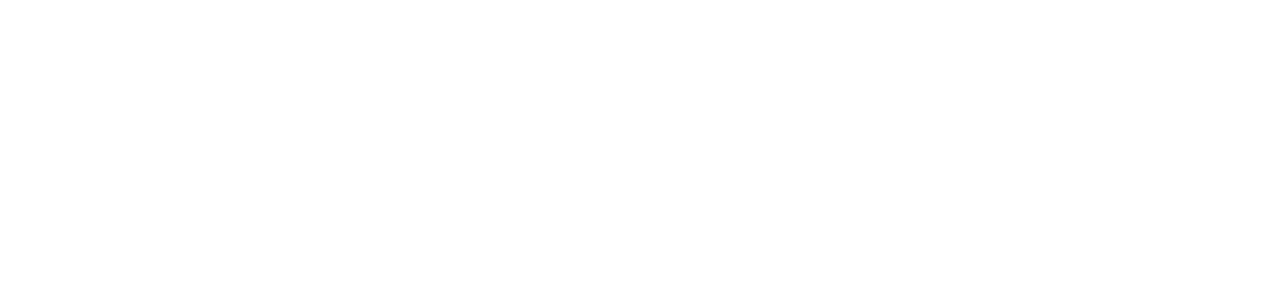
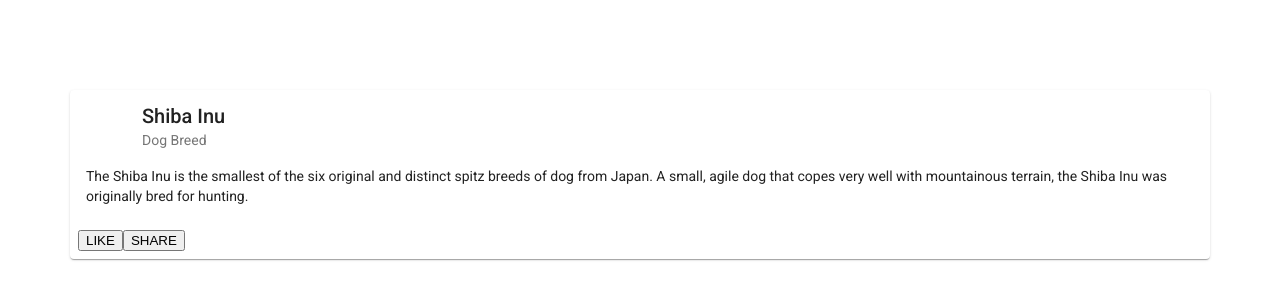
Before and after one commit to ViachaslauBohdan/list-of-planets, an Angular app: page /planet/1 in a window 1280 px wide. Before the commit this address led to /. Shown: the part 110-410 px from the top of the page. Built offline with nearby package versions, Linux system fonts and the light colour scheme.

Commit message:
riderecting to planet

```diff
--- a/src/app/app.component.sass
+++ b/src/app/app.component.sass
@@ -1,3 +1,3 @@
 .app-container
   max-width: 1140px
-  margin: 0 auto
+  margin: 200px auto
--- a/src/app/app.module.ts
+++ b/src/app/app.module.ts
@@ -13,6 +13,7 @@ import { HttpClientModule } from '@angular/common/http';
 import { FormsModule } from '@angular/forms';
 import { PaginatorComponent } from './common/pagination/paginator.component';
 import {MatPaginatorModule} from '@angular/material/paginator';
+import { PlanetDetailsComponent } from './planets/planet-details/planet-details.component';
 
 @NgModule({
   declarations: [
@@ -20,7 +21,8 @@ import {MatPaginatorModule} from '@angular/material/paginator';
     InputComponent,
     PlanetsComponent,
     CardComponent,
-    PaginatorComponent
+    PaginatorComponent,
+    PlanetDetailsComponent
   ],
   imports: [
     BrowserModule,
--- a/src/app/common/input/input.component.ts
+++ b/src/app/common/input/input.component.ts
@@ -21,9 +21,9 @@ export class InputComponent implements OnInit {
 
   ngOnInit(): void {
     fromEvent(this.planetInput.nativeElement, 'keyup').pipe(
-      map((event:any) =>  event.target.value)
-      , debounceTime(1000)
-      , distinctUntilChanged()
+      map((event:any) =>  event.target.value),
+      debounceTime(1000),
+      distinctUntilChanged()
     ).subscribe((text: string) => {
       this.searchPlanet.emit(text)
     })
--- /dev/null
+++ b/src/app/planets/planet-details/planet-details.component.html
@@ -0,0 +1,19 @@
+<mat-card class="example-card">
+  <mat-card-header>
+    <div mat-card-avatar class="example-header-image"></div>
+    <mat-card-title>Shiba Inu</mat-card-title>
+    <mat-card-subtitle>Dog Breed</mat-card-subtitle>
+  </mat-card-header>
+  <!-- <img mat-card-image src="https://material.angular.io/assets/img/examples/shiba2.jpg" alt="Photo of a Shiba Inu"> -->
+  <mat-card-content>
+    <p>
+      The Shiba Inu is the smallest of the six original and distinct spitz breeds of dog from Japan.
+      A small, agile dog that copes very well with mountainous terrain, the Shiba Inu was originally
+      bred for hunting.
+    </p>
+  </mat-card-content>
+  <mat-card-actions>
+    <button mat-button>LIKE</button>
+    <button mat-button>SHARE</button>
+  </mat-card-actions>
+</mat-card>
--- /dev/null
+++ b/src/app/planets/planet-details/planet-details.component.ts
@@ -0,0 +1,15 @@
+import { Component, OnInit } from '@angular/core';
+
+@Component({
+  selector: 'app-planet-details',
+  templateUrl: './planet-details.component.html',
+  styleUrls: ['./planet-details.component.sass']
+})
+export class PlanetDetailsComponent implements OnInit {
+
+  constructor() { }
+
+  ngOnInit(): void {
+  }
+
+}
--- a/src/app/planets/planets.component.html
+++ b/src/app/planets/planets.component.html
@@ -4,7 +4,7 @@
 
     <app-paginator [length]="data?.count || 60"></app-paginator>
     <div *ngFor="let planet of planets" class="card">
-      <app-card [planet]="planet"></app-card>
+      <app-card (click)="viewPlanetDetails(planet)" [planet]="planet"></app-card>
     </div>
   </div>
 </div>
--- a/src/app/planets/planets.component.sass
+++ b/src/app/planets/planets.component.sass
@@ -1,6 +1,6 @@
 .input
   max-width: 600px
-  margin: 200px auto
+  margin: 0 auto
 
 .card
   margin-bottom: 15px
--- a/src/app/planets/planets.component.ts
+++ b/src/app/planets/planets.component.ts
@@ -1,4 +1,5 @@
 import { Component, OnInit, AfterViewInit } from '@angular/core';
+import {Router} from '@angular/router'
 import { PlanetsService } from './planets.service';
 import { PlanetsResponse, Planet } from './planets.interface';
 
@@ -12,7 +13,10 @@ export class PlanetsComponent implements OnInit, AfterViewInit {
   planets: Planet[] = []
   data: PlanetsResponse
 
-  constructor(private plnService: PlanetsService) { }
+  constructor(
+    private plnService: PlanetsService,
+    private router: Router
+    ) { }
 
   ngOnInit(): void {
   }
@@ -34,4 +38,9 @@ export class PlanetsComponent implements OnInit, AfterViewInit {
     })
   }
 
+  viewPlanetDetails(planet: Planet): void {
+    const planetId = planet.url.split('/')[5]
+    this.router.navigate([`planet/${planetId}`])
+  }
+
 }
```
Also changed, not shown: src/app/app-routing.module.ts (+9 -1 lines), src/app/planets/planet-details/planet-details.component.sass (added), 1 other file (tests, documents, lock files or other folders).
